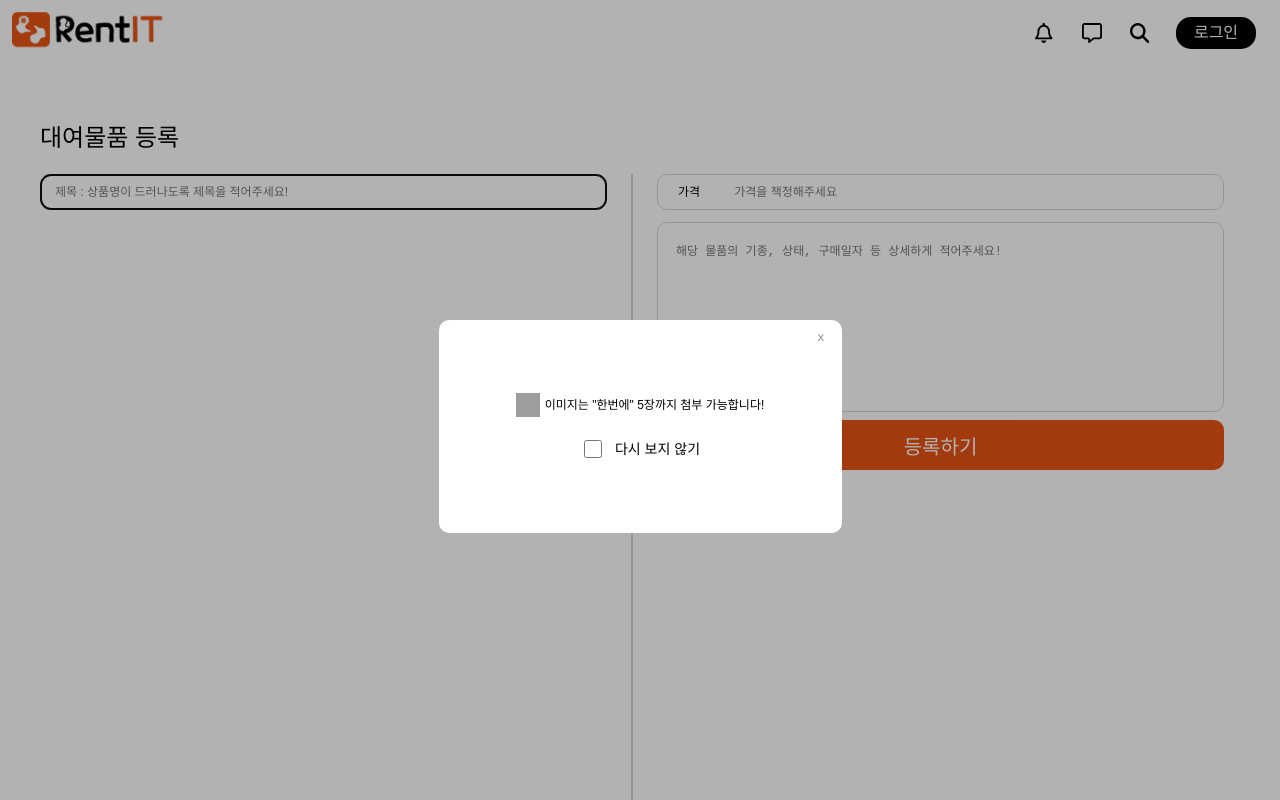
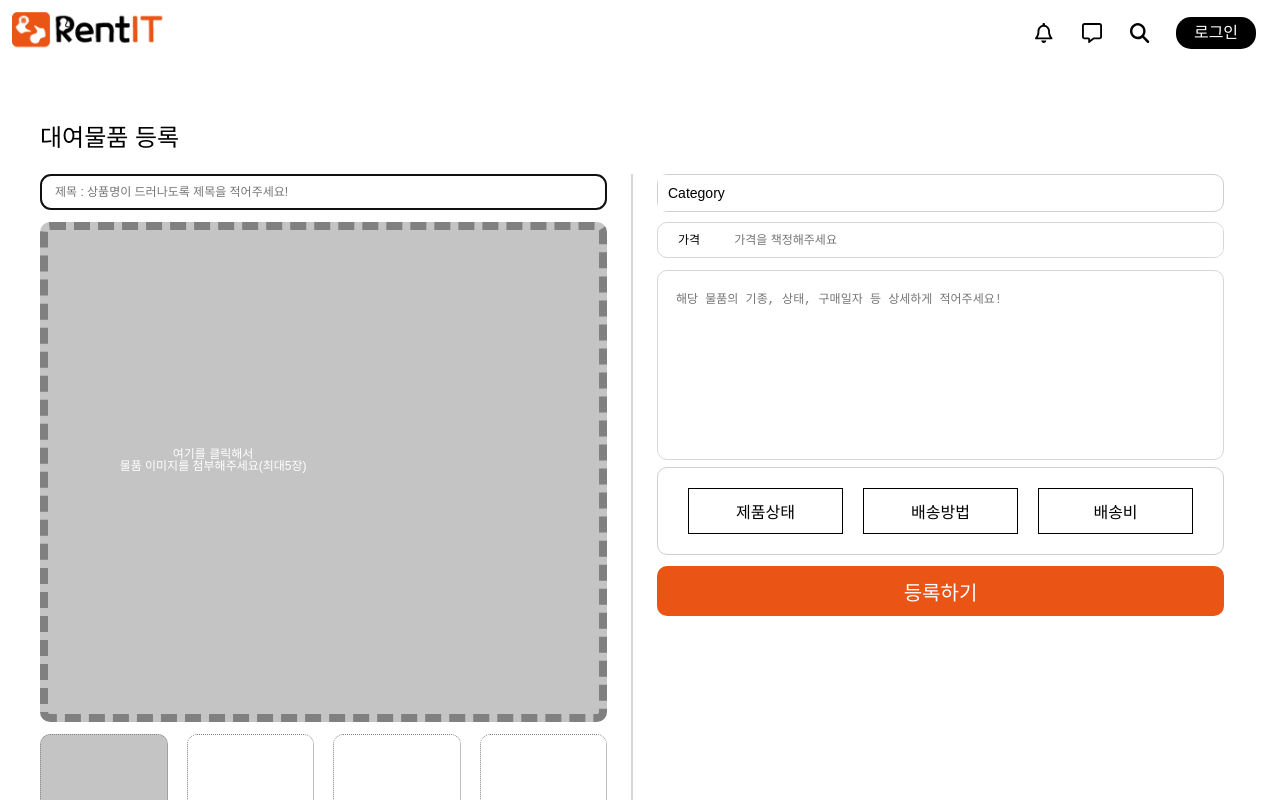
Before and after one commit to Dopamine-x3/RentIT-FE, a React (Vite) app: page /register in a window 1280 px wide. Shown: the top 800 px of the page. Built offline with nearby package versions, Linux system fonts and the light colour scheme; grey boxes are pictures that could not be loaded.

Commit message:
feat : Register #001

```diff
--- a/src/components/detail/ModalSeller.jsx
+++ b/src/components/detail/ModalSeller.jsx
@@ -17,7 +17,7 @@ const ModalSeller = ({handleClose, word1, word2}) => {
                 </Cancel>
               <Div fDirection = 'column' alignItem = 'center'>
                 <span style={{display:'flex', alignItems:'center', gap:'5px'}}>
-                  <NotifiyIcon src='/images/edit.png'/>
+                  <NotifiyIcon src='../../assets/imgs/edit.png'/>
                   {word1}
                 </span>
                 <span>
--- /dev/null
+++ b/src/components/regist/HowToRegist.jsx
@@ -0,0 +1,106 @@
+// src/components/HowToRegist.js
+import React, { useState } from 'react';
+import styled from 'styled-components';
+
+const Container = styled.div`
+  display: flex;
+  justify-content: space-between;
+  align-items: center;
+  padding: 20px;
+  background-color: #ffffff;
+  border: 1px solid #CFCFCF;
+  border-radius: 10px;
+  margin: 5px 0;
+`;
+
+const DropdownContainer = styled.div`
+  position: relative;
+  display: inline-block;
+  flex: 1;
+  margin: 0 10px;
+
+`;
+
+const DropdownButton = styled.button`
+  background-color: #ffffff;
+  color: #000000;
+  padding: 10px;
+  font-size: 16px;
+  border: 1px solid #000000;
+  cursor: pointer;
+  width: 100%;
+  text-align: center;
+
+`;
+
+const DropdownContent = styled.div`
+  display: ${({ isOpen }) => (isOpen ? 'block' : 'none')};
+  position: absolute;
+  background-color: #ffffff;
+  margin-bottom: 1.2px;
+  min-width: 160px;
+  box-shadow: 0px 8px 16px 0px rgba(0,0,0,0.2);
+  z-index: 1;
+
+`;
+
+const DropdownItem = styled.a`
+  color: black;
+  padding: 12px 16px;
+  text-decoration: none;
+  display: block;
+
+
+  &:hover {
+    background-color: #f1f1f1;
+  }
+`;
+
+const categories = {
+  productStatus: ["새 제품", "중고 제품", "리퍼 제품"],
+  deliveryMethod: ["택배", "퀵서비스", "직접 픽업"],
+  shippingCost: ["무료", "착불", "선불"]
+};
+
+const HowToRegist = () => {
+  const [openDropdown, setOpenDropdown] = useState(null);
+  const [selected, setSelected] = useState({
+    productStatus: "제품상태",
+    deliveryMethod: "배송방법",
+    shippingCost: "배송비"
+  });
+
+  const toggleDropdown = (dropdown) => {
+    setOpenDropdown(openDropdown === dropdown ? null : dropdown);
+  };
+
+  const handleCategorySelect = (dropdown, category) => {
+    setSelected(prev => ({ ...prev, [dropdown]: category }));
+    setOpenDropdown(null);
+  };
+
+  return (
+    <Container>
+      {Object.keys(categories).map((key) => (
+        <DropdownContainer key={key}>
+          <DropdownButton onClick={() => toggleDropdown(key)}>
+            {selected[key]}
+          </DropdownButton>
+          <DropdownContent isOpen={openDropdown === key}>
+            {categories[key].map((item, index) => (
+              <DropdownItem
+                key={index}
+                href="#"
+                onClick={() => handleCategorySelect(key, item)}
+              >
+                {item}
+              </DropdownItem>
+            ))}
+          </DropdownContent>
+        </DropdownContainer>
+      ))}
+    </Container>
+  );
+};
+
+export default HowToRegist;
--- a/src/components/regist/ImageBlock.jsx
+++ b/src/components/regist/ImageBlock.jsx
@@ -0,0 +1,50 @@
+import React, { useState, useEffect } from 'react'
+import { Div } from '../globalStyle'
+import { FirstPreview, OtherPreview, PreviewContainer } from './RegistStyled';
+
+const ImageBlock = ({ image, id }) => {
+
+  const [imageURL, setImageURL] = useState([]);
+
+  useEffect(() => {
+    if (image) {
+      setImageURL(image);
+    }
+    return () => {
+      setImageURL([]);
+    }
+  }, [id, image])
+
+  return (
+    <Div width="100%" gap="1rem">
+      <label htmlFor='file'>
+        <FirstPreview>
+          {imageURL[0] ? <img src={imageURL[0]} style={{ width: '567px', height: '500px', objectFit: 'contain' }} alt='' /> : <></>}
+          <div style={{ position: 'absolute', top: '45%', left: '13%', color: 'white', fontSize: '30px', display: 'flex', flexDirection: 'column', alignItems: 'center' }}>
+            <span>여기를 클릭해서</span>
+            <span>물품 이미지를 첨부해주세요(최대5장)</span>
+          </div>
+        </FirstPreview>
+      </label>
+      <PreviewContainer>
+
+        <OtherPreview theme={'primary'} children={
+          imageURL[1] ? <img src={imageURL[1]} style={{ width: '100%', height: '100%', objectFit: 'contain' }} alt='' /> : <></>
+        } />
+        <OtherPreview children={
+          imageURL[2] ? <img src={imageURL[2]} style={{ width: '100%', height: '100%', objectFit: 'contain' }} alt='' /> : <></>
+        } />
+        <OtherPreview children={
+          imageURL[3] ? <img src={imageURL[3]} style={{ width: '100%', height: '100%', objectFit: 'contain' }} alt='' /> : <></>
+        } />
+        <OtherPreview children={
+          imageURL[4] ? <img src={imageURL[4]} style={{ width: '100%', height: '100%', objectFit: 'contain' }} alt='' /> : <></>
+        } />
+      </PreviewContainer>
+      <input type={'file'} id='file' accept="image/*" multiple style={{ display: 'none' }} /> {/* onChange={onImageChangeHandler} */}
+
+    </Div>
+  )
+}
+
+export default ImageBlock
--- /dev/null
+++ b/src/components/regist/RegistDropdown.jsx
@@ -0,0 +1,91 @@
+// src/components/Dropdown.js
+import React, { useState } from 'react';
+import styled from 'styled-components';
+
+const DivContainer = styled.div`
+    display: flex;
+    justify-content: start;
+    border: 1px solid #CFCFCF;
+    border-radius: 10px;
+    margin-bottom: 10px;
+
+`;
+
+const DropdownContainer = styled.div`
+  position: relative;
+  display: inline-block;
+
+`;
+
+const DropdownButton = styled.button`
+  background-color: #ffffff;
+  color: #000000;
+  padding: 10px;
+  font-size: 14px;
+  border: none;
+  cursor: pointer;
+`;
+
+const CategoryText = styled.span`
+    font-size: 14px;
+    color: black;
+    cursor: poiner;
+    padding: 10px 0;
+`
+
+const DropdownContent = styled.div`
+  display: ${({ isOpen }) => (isOpen ? 'block' : 'none')};
+  position: absolute;
+  background-color: #f9f9f9;
+  min-width: 160px;
+  box-shadow: 0px 8px 16px 0px rgba(0,0,0,0.2);
+  z-index: 1;
+`;
+
+const DropdownItem = styled.a`
+  color: black;
+  padding: 12px 16px;
+  text-decoration: none;
+  display: block;
+
+  &:hover {
+    background-color: #f1f1f1;
+  }
+`;
+
+const categories = ["가전제품", "가구", "기타"];
+
+const RegistDropdown = () => {
+  const [isOpen, setIsOpen] = useState(false);
+  const [selectedCategory, setSelectedCategory] = useState("Category");
+
+  const toggleDropdown = () => {
+    setIsOpen(!isOpen);
+  };
+
+  const handleCategorySelect = (category) => {
+    setSelectedCategory(category);
+    setIsOpen(false);
+  };
+
+  return (
+    <DivContainer>
+      <DropdownContainer>
+
+        <DropdownButton onClick={toggleDropdown}>
+        {/* <CategoryText>Category - </CategoryText>  */}
+        {selectedCategory}
+        </DropdownButton>
+        <DropdownContent isOpen={isOpen}>
+          {categories.map((category, index) => (
+            <DropdownItem key={index} href="#" onClick={() => handleCategorySelect(category)}>
+              {category}
+            </DropdownItem>
+          ))}
+        </DropdownContent>
+      </DropdownContainer>
+    </DivContainer>
+  );
+};
+
+export default RegistDropdown;
--- a/src/components/regist/RegistStyled.js
+++ b/src/components/regist/RegistStyled.js
@@ -15,10 +15,11 @@ export const FirstPreview = styled.div`
     position: relative;
     width: 567px;
     height: 500px;
-    border: 1px dotted gray;
+    border: 8px dotted gray;
     border-radius : 10px;
     background: #C4C4C4;
     overflow: hidden;
+    border-style: dashed ;
 `
 export const OtherPreview = styled.div`
     position: relative;
--- a/src/pages/Home.jsx
+++ b/src/pages/Home.jsx
@@ -59,7 +59,7 @@ const Home = () => {
         </div>
       </Section3>
 
-      <Footer />
+      <Footer  />
     </div>
   );
 };
--- a/src/pages/Register.jsx
+++ b/src/pages/Register.jsx
@@ -1,7 +1,7 @@
 
 
-import React, { lazy, Suspense, useEffect} from 'react'
-// import ImageBlock from '../components/regist/ImageBlock'
+import React, { lazy, Suspense, useEffect } from 'react'
+import ImageBlock from '../components/regist/ImageBlock'
 import { Div, FlexDiv, MaxWidthDiv } from '../components/globalStyle'
 import HeaderNav from '../components/layout/header'
 import useInput from '../hooks/useInput'
@@ -9,10 +9,13 @@ import useInput from '../hooks/useInput'
 import { DescInput, PriceDiv, PriceInput, PriceSpan, RegistBtn, RegistTitle, TitleInput } from '../components/regist/RegistStyled'
 import { useNavigate } from 'react-router-dom'
 import Footer from '../components/layout/footer'
+import RegistDropdown from '../components/regist/RegistDropdown'
 
 import { useRef } from 'react'
 import ModalSeller from '../components/detail/ModalSeller'
 import useDropdown from '../hooks/useDropdown'
+import styled from 'styled-components'
+import HowToRegist from '../components/regist/HowToRegist'
 
 
 // const MapComp = lazy(()=> import('../components/regist/Map'))
@@ -27,8 +30,8 @@ function Register() {
     title: "",
     description: "",
     price: '',
-    location:'',
-    images : '',
+    location: '',
+    images: '',
   })
 
 
@@ -74,10 +77,10 @@ function Register() {
   //   })
   // }
 
-  useEffect(()=>{
+  useEffect(() => {
     window.scrollTo(0, 0);
     autofocus.current.focus();
-  },[])
+  }, [])
 
   // useEffect(()=>{
   //   if(!accessToken){
@@ -108,12 +111,13 @@ function Register() {
               // onChange={onChange}
               maxLength={20}
             />
-            {/* <ImageBlock/>  */}
+            <ImageBlock />
           </Div>
-          <div style={{height:'685px', border:'1px solid #D7D7D7'}}></div>
+          <div style={{ height: '685px', border: '1px solid #D7D7D7' }}></div>
           <Div width="100%">
 
             <form > {/* onSubmit={onSubmitHandler} */}
+            <RegistDropdown/>
               <PriceDiv>
                 <PriceSpan>가격</PriceSpan>
                 <PriceInput
@@ -131,18 +135,25 @@ function Register() {
               // defaultValue={values.description}
               // onChange={onChange}
               />
-            <Suspense>
+
+
+              {/* <Suspense> */}
               {/* <MapComp theme = {'regist'}/> */}
-            </Suspense>
+              {/* </Suspense> */}
+
+
+
+
+              <HowToRegist/>
               <RegistBtn> 등록하기 </RegistBtn>
             </form>
-            {/* <link as='image' rel='preload' href='check.png'/> */}
+            <link as='image' rel='preload' href='check.png' />
           </Div>
         </Div>
-        {isOpen && <ModalSeller handleClose = {handleClose} word1 = {'이미지는 "한번에" 5장까지 첨부 가능합니다!'}/>}
+        {/* {isOpen && <ModalSeller handleClose={handleClose} word1={'이미지는 "한번에" 5장까지 첨부 가능합니다!'} word2={'다시 작성 바랍니다.'} />} */}
       </MaxWidthDiv>
       {/* components/global */}
-      <Footer topRem={6} botRem={2}/>
+      <Footer topRem={6} botRem={2} />
     </FlexDiv>
   )
 }
```
Also changed, not shown: src/components/globalStyle.js (+57 -57 lines), src/components/layout/globalStyle.js (+57 -57 lines), src/assets/imgs/check.png (added), src/assets/imgs/edit.png (added). Lines whose indentation alone changed are shown as unchanged.
